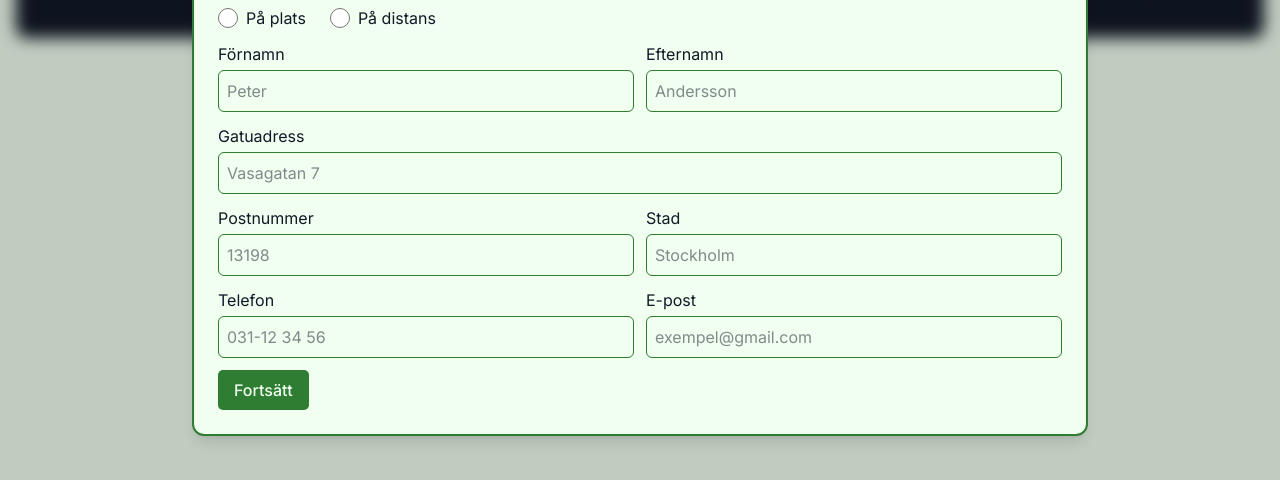
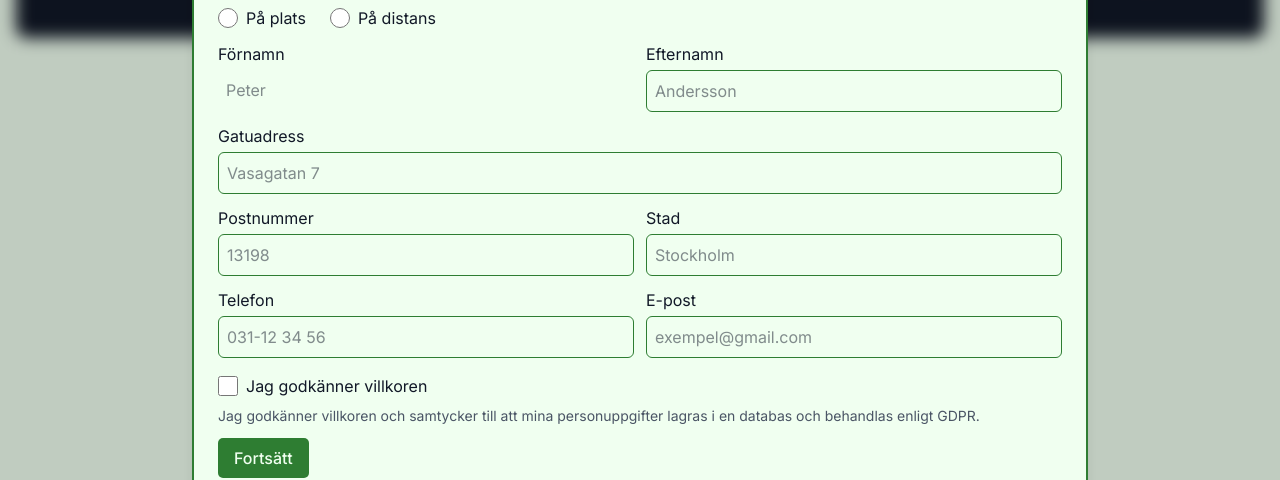
Before and after one commit to Zipelas/letitheal, a Next.js app: page /bookings in a window 1280 px wide. Shown: the part 242-722 px from the top of the page. Built offline with nearby package versions, Linux system fonts and the light colour scheme; no server answers.

Commit message:
added termsAccepted. if setError

```diff
--- a/app/bookings/page.tsx
+++ b/app/bookings/page.tsx
@@ -91,6 +91,7 @@ const BookingSchema = z.object({
       }
     }),
   email: z.string().trim().toLowerCase().email('Ogiltig e-postadress'),
+  termsAccepted: z.coerce.boolean(),
 });
 
 export default function BookingsPage() {
@@ -121,9 +122,11 @@ export default function BookingsPage() {
       setError(firstErr);
       return;
     }
-    // TODO: Submit to bookings API endpoint when ready
-    // For now, just close modal or keep user on page
-    // console.log('Booking payload', parsed.data);
+    if (!parsed.data.termsAccepted) {
+      setError('Du måste godkänna villkoren');
+      return;
+    }
+
   };
   return (
     <div className='fixed inset-0 z-30 flex items-start justify-center backdrop-blur-sm bg-black/20 overflow-y-auto p-4'>
@@ -201,7 +204,7 @@ export default function BookingsPage() {
               <span className='mb-1'>Förnamn</span>
               <input
                 name='firstName'
-                className='border border-[#2e7d32] rounded-md p-2'
+                className='bo4rder border-[#2e7d32] rounded-md p-2'
                 placeholder='Peter'
               />
             </label>
@@ -260,6 +263,19 @@ export default function BookingsPage() {
               />
             </label>
           </div>
+          {/* Terms acceptance */}
+          <label className='inline-flex items-center gap-2 mt-1 text-inter-sans-serif'>
+            <input
+              name='termsAccepted'
+              type='checkbox'
+              className='h-5 w-5 accent-[#2e7d32] border-2 border-[#2e7d32] rounded-sm'
+            />
+            <span>Jag godkänner villkoren</span>
+          </label>
+          <p className='text-sm text-gray-600 -mt-1 text-inter-sans-serif'>
+            Jag godkänner villkoren och samtycker till att mina personuppgifter
+            lagras i en databas och behandlas enligt GDPR.
+          </p>
           {error && <p className='text-red-600'>{error}</p>}
           <button
             type='submit'
```
